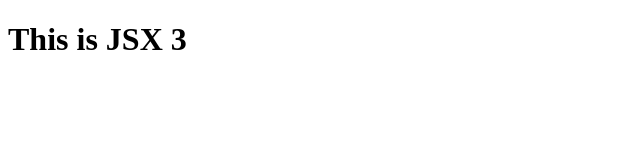
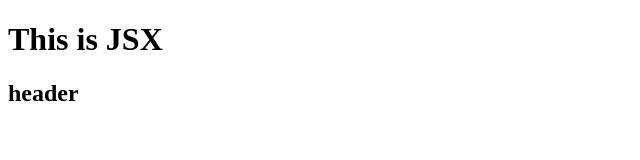
Before and after one commit to storiaca/ts-react, a React app: page / in a window 1280 px wide. Shown: the top 160 px of the page, without its empty margins (0-640 px from the left). Built offline with nearby package versions, Linux system fonts and the light colour scheme.

Commit message:
Create Header component

```diff
--- /dev/null
+++ b/src/components/Header.tsx
@@ -0,0 +1,11 @@
+import React from "react";
+
+const Header = () => {
+  return (
+    <div>
+      <h2>header</h2>
+    </div>
+  );
+};
+
+export default Header;
--- a/src/index.tsx
+++ b/src/index.tsx
@@ -1,4 +1,11 @@
 import * as React from "react";
 import * as ReactDOM from "react-dom";
+import Header from "./components/Header";
 
-ReactDOM.render(<h1>This is JSX 3</h1>, document.getElementById("root"));
+ReactDOM.render(
+  <div>
+    <h1>This is JSX</h1>
+    <Header />
+  </div>,
+  document.getElementById("root")
+);
```
